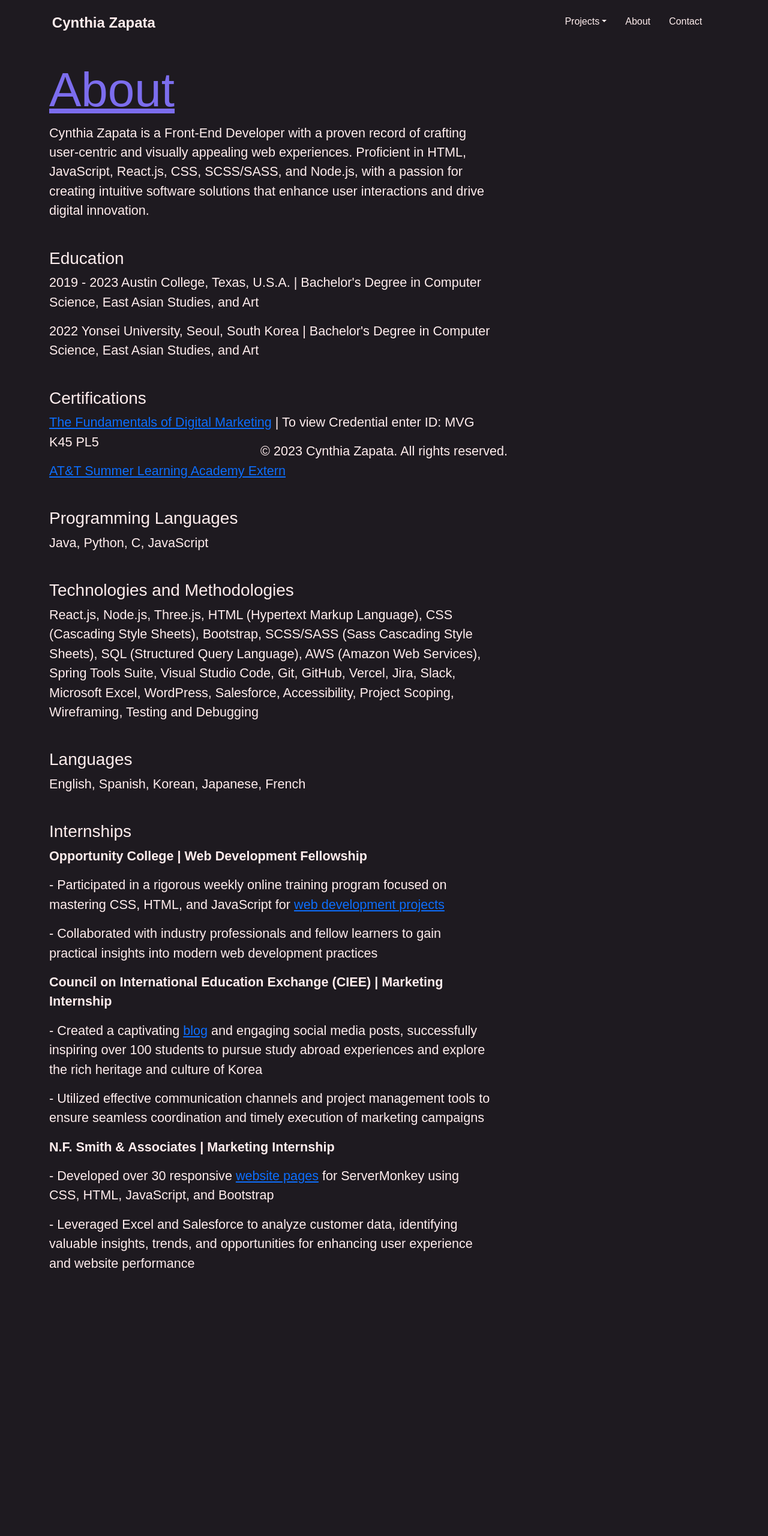
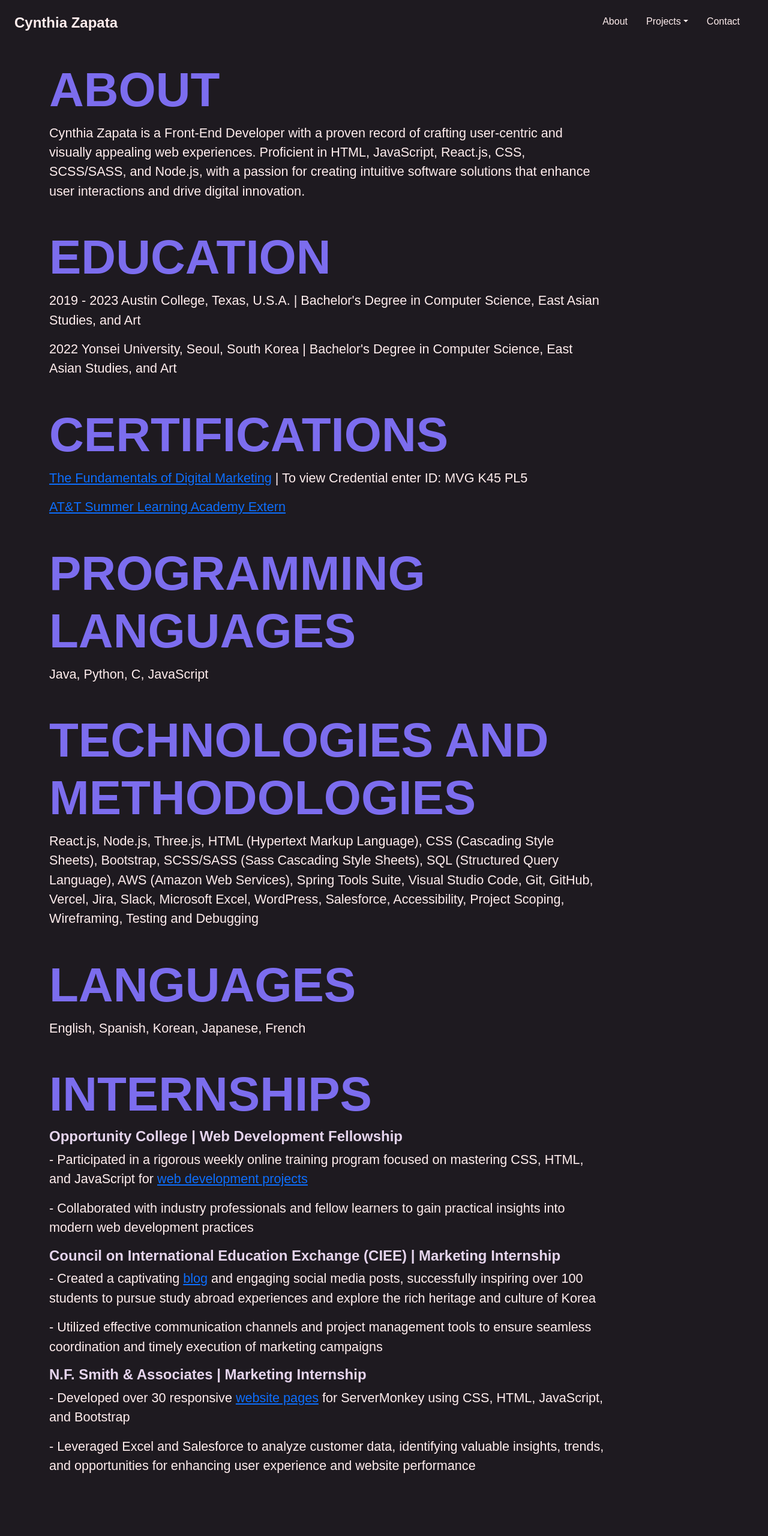
Before and after one commit to cynzapata/coding-portfolio, a plain HTML site: page about.html in a window 1280 px wide. Shown: the top 2560 px of the page at 60% size. Before the commit the page ends 2168 px from the top, so only its background shows below. Drawn offline with nearby package versions, Linux system fonts and the light colour scheme; a web font is replaced by a local one.

```diff
--- a/about.html
+++ b/about.html
@@ -25,6 +25,11 @@
             <!--Nav Bar Links-->
             <div class="collapse navbar-collapse justify-content-end align center" id="main-nav">
                 <ul class="navbar-nav">
+                    <li class="nav-item">
+                        <a class="nav-item">
+                            <a class="nav-link" href="about.html">About</a>
+                        </a>
+                    </li>
                     <li class="nav-item dropdown">
                         <a class="nav-item dropdown">
                             <a class="nav-link dropdown-toggle" href="#" id="navbarDropdown" role="button" data-bs-toggle="dropdown" aria-expanded="false">Projects</a>
@@ -35,11 +40,6 @@
                             <li><a class="dropdown-item" href="swe.html">Software Engineering</a></li>
                             <li><a class="dropdown-item" href="frontend.html">Front-end Development</a></li>
                           </ul>
-                    </li>
-                    <li class="nav-item">
-                        <a class="nav-item">
-                            <a class="nav-link" href="about.html">About</a>
-                        </a>
                     </li>
                     <li class="nav-item">
                         <a class="nav-item">
@@ -56,64 +56,64 @@
     <div class="container">
         <!-- About Section -->
         <div class="row">
-            <div class="col-md-8">
-                <h2 class="text-decoration-underline">About</h2>
+            <div class="col-md-10">
+                <h2 class="text-uppercase fw-bold">About</h2>
                 <p>Cynthia Zapata is a Front-End Developer with a proven record of crafting user-centric and visually appealing web experiences. Proficient in HTML, JavaScript, React.js, CSS, SCSS/SASS, and Node.js, with a passion for creating intuitive software solutions that enhance user interactions and drive digital innovation.</p>
             </div>
         </div>
         <!-- Education Section -->
         <div class="row">
-            <div class="col-md-8">
-                <h3>Education</h3>
+            <div class="col-md-10">
+                <h2 class="text-uppercase fw-bold">Education</h2>
                 <p>2019 - 2023 Austin College, Texas, U.S.A. | Bachelor's Degree in Computer Science, East Asian Studies, and Art</p>
                 <p>2022 Yonsei University, Seoul, South Korea | Bachelor's Degree in Computer Science, East Asian Studies, and Art</p>
             </div>
         </div>
         <!-- Certifications Section -->
         <div class="row">
-            <div class="col-md-8">
-                <h3>Certifications</h3>
+            <div class="col-md-10">
+                <h2 class="text-uppercase fw-bold">Certifications</h2>
                 <p><a href="https://learndigital.withgoogle.com/digitalgarage-ie/validate-certificate-code">The Fundamentals of Digital Marketing</a> | To view Credential enter ID: MVG K45 PL5</p>
                 <p><a href="https://www.credly.com/badges/a109d151-4b45-4990-9318-c5a55f356536?source=linked_in_profile">AT&T Summer Learning Academy Extern</a></p>
         </div>
     </div>
         <!-- Programming Languages Section -->
         <div class="row">
-            <div class="col-md-8">
-                <h3>Programming Languages</h3>
+            <div class="col-md-10">
+                <h2 class="text-uppercase fw-bold">Programming Languages</h2>
                 <p>Java, Python, C, JavaScript</p>
             </div>
         </div>
         <!-- Technologies and Methodologies Section -->
         <div class="row">
-            <div class="col-md-8">
-                <h3>Technologies and Methodologies</h3>
+            <div class="col-md-10">
+                <h2 class="text-uppercase fw-bold">Technologies and Methodologies</h2>
                 <p>React.js, Node.js, Three.js, HTML (Hypertext Markup Language), CSS (Cascading Style Sheets), Bootstrap, SCSS/SASS (Sass Cascading Style Sheets), SQL (Structured Query Language), AWS (Amazon Web Services), Spring Tools Suite, Visual Studio Code, Git, GitHub, Vercel, Jira, Slack, Microsoft Excel, WordPress, Salesforce, Accessibility, Project Scoping, Wireframing, Testing and Debugging</p>
             </div>
         </div>
           <!-- Languages Section -->
           <div class="row">
-            <div class="col-md-8">
-                <h3>Languages</h3>
+            <div class="col-md-10">
+                <h2 class="text-uppercase fw-bold">Languages</h2>
                 <p>English, Spanish, Korean, Japanese, French</p>
             </div>
         </div>
         <!-- Internships Section -->
         <div class="row">
-            <div class="col-md-8">
-                <h3>Internships</h3>
-                <p class="fw-bold">Opportunity College | Web Development Fellowship</p>
+            <div class="col-md-10">
+                <h2 class="text-uppercase fw-bold">Internships</h2>
+                <h3 class="fw-bold">Opportunity College | Web Development Fellowship</h3>
                 <p>- Participated in a rigorous weekly online training program focused on mastering CSS, HTML, and JavaScript for <a href="frontend.html">web development projects</a></p>
                 <p>- Collaborated with industry professionals and fellow learners to gain practical insights into modern web development practices</p>
-                <p class="fw-bold">Council on International Education Exchange (CIEE) | Marketing Internship</p>
+                <h3 class="fw-bold">Council on International Education Exchange (CIEE) | Marketing Internship</h3>
                 <p>- Created a captivating <a href="https://www.ciee.org/author/cynthiaz">blog</a> and engaging social media posts, successfully inspiring over 100 students to pursue study abroad experiences and explore the rich heritage and culture of Korea</p>
                 <p>- Utilized effective communication channels and project management tools to ensure seamless coordination and timely execution of marketing campaigns</p>
-                <p class="fw-bold">N.F. Smith & Associates | Marketing Internship</p>
+                <h3 class="fw-bold">N.F. Smith & Associates | Marketing Internship</h3>
                 <p>- Developed over 30 responsive <a href="https://www.servermonkey.com/servers.html">website pages</a> for ServerMonkey using CSS, HTML, JavaScript, and Bootstrap</p>
                 <p>- Leveraged Excel and Salesforce to analyze customer data, identifying valuable insights, trends, and opportunities for enhancing user experience and website performance</p>
         </div>
     </div>
-    <footer class="text-center p-3 mt-5 fixed-bottom">
+    <footer class="text-center p-3 mt-5">
         <div class="container">
             <p>&copy; 2023 Cynthia Zapata. All rights reserved.</p>
         </div>
--- a/style.scss
+++ b/style.scss
@@ -3,6 +3,7 @@
 $primary-color: #ffeded;
 $navbar-bg: #1e1a20;
 $hover-color: #7c6dee;
+$h3-color: #e5d4ed;
 
 // styles.scss
 
@@ -18,13 +19,17 @@ body {
 }
 .navbar {
     background-color: $navbar-bg;
-    padding-left: 5%;
-    padding-right: 5%;
 
 
     &-brand {
         font-family: 'Cabin', sans-serif;
         color: $primary-color;
+        font-size: 1.9rem;
+    }
+
+    &-brand:hover {
+        font-family: 'Cabin', sans-serif;
+        color: $hover-color;
         font-size: 1.9rem;
     }
 
@@ -34,7 +39,12 @@ body {
             margin-right: 15px;
             font-size: 1rem;
         }
+
+        .nav-link:hover {
+            color: $hover-color;
+        }
     }
+
 }
 
 .container {
@@ -71,7 +81,8 @@ h2 {
     font-size: 10vmin;
 }
 h3 {
-    color: $primary-color;
+    color: $h3-color;
+    font-size: 3vmin;
 }
 p {
     color: $primary-color;
```
Also changed, not shown: contact.html (+2 -2 lines), datamining.html (+3 -2 lines), frontend.html (+6 -6 lines), index.html (+8 -7 lines), projects.html (+2 -2 lines), swe.html (+7 -6 lines), style.css, 4 other files.
